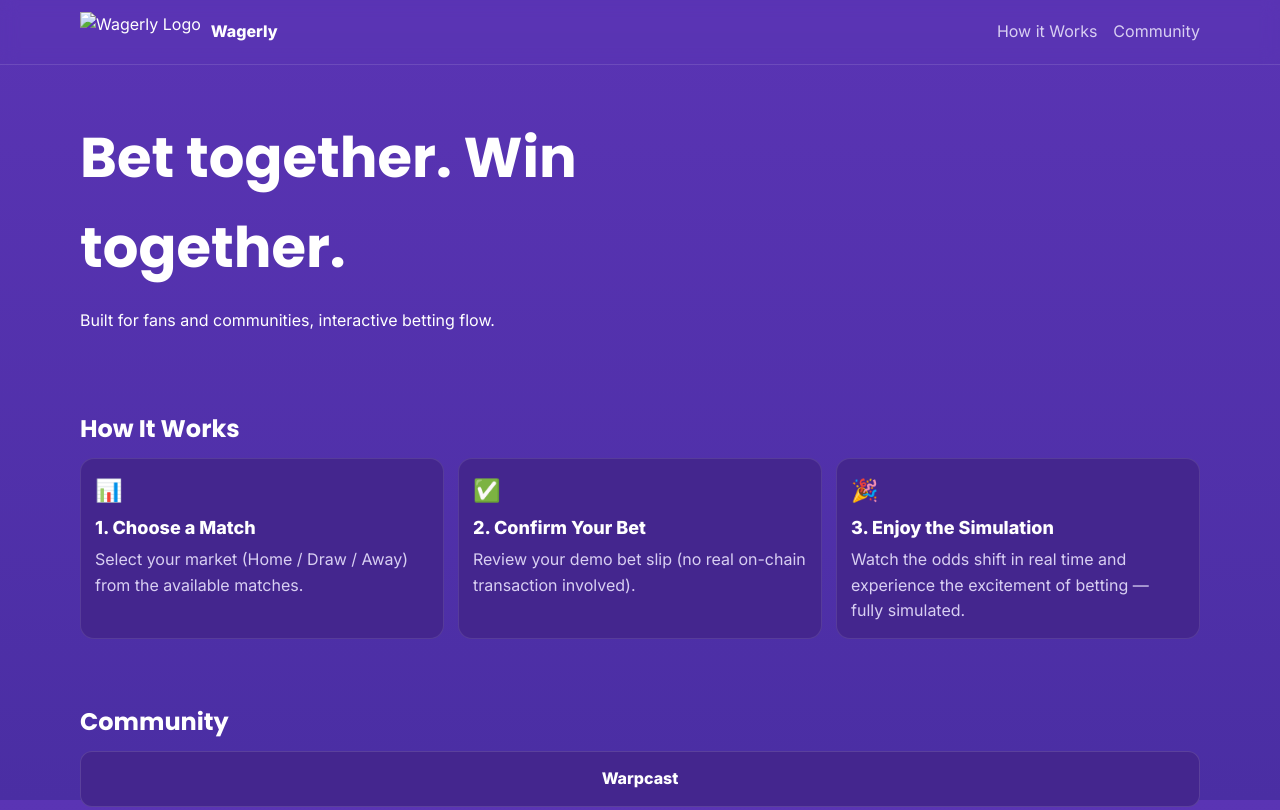
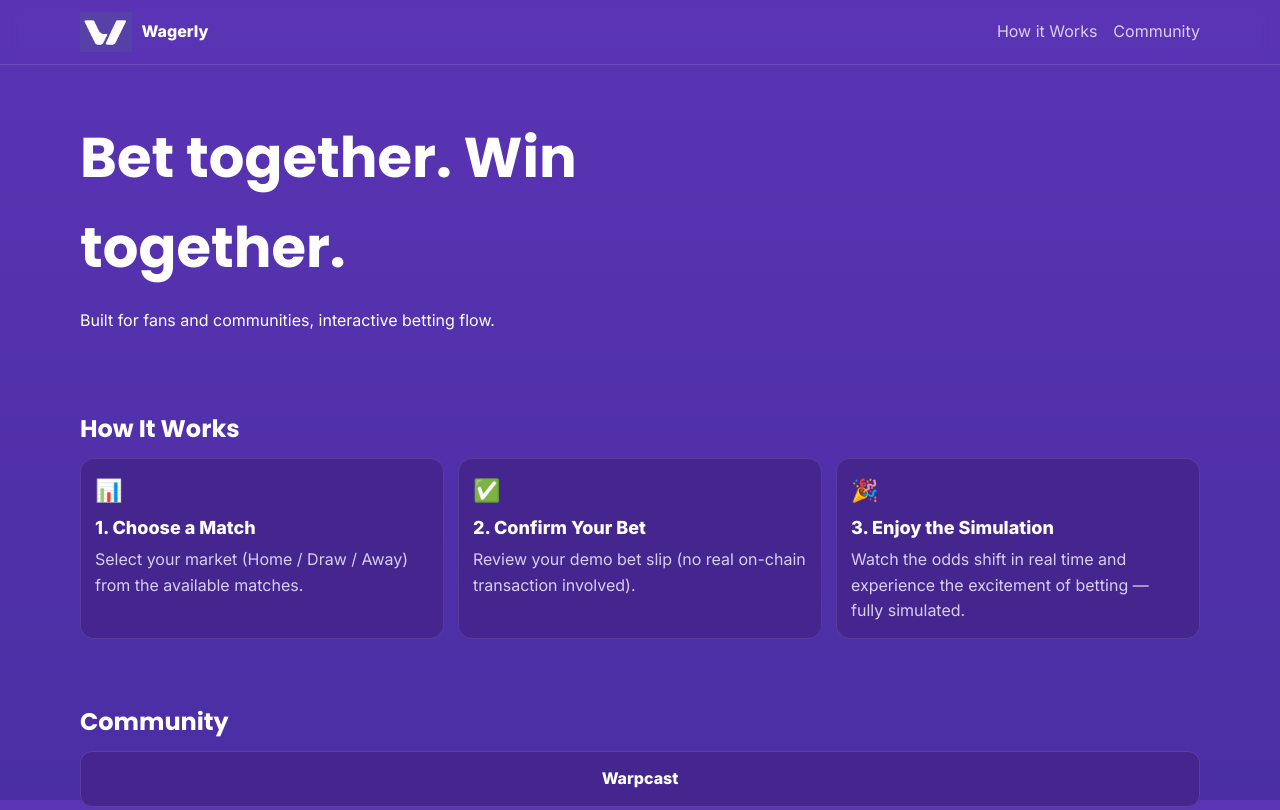
Before and after one commit to Buzzkara71/Wagerly, a plain HTML site: page index.html in a window 1280 px wide. Shown: the top 810 px of the page. Drawn offline with Linux system fonts and the light colour scheme.

Commit message:
Update index.html

```diff
--- a/index.html
+++ b/index.html
@@ -15,7 +15,7 @@
     <header class="site-header">
       <div class="container header-inner">
         <a href="#" class="brand">
-          <img src="assets/logo2.png" alt="Wagerly Logo" class="logo-img" />
+          <img src="assets/logo.PNG" alt="Wagerly Logo" class="logo-img" />
           <div class="brand-text">
             <strong>Wagerly</strong>
           </div>
```
